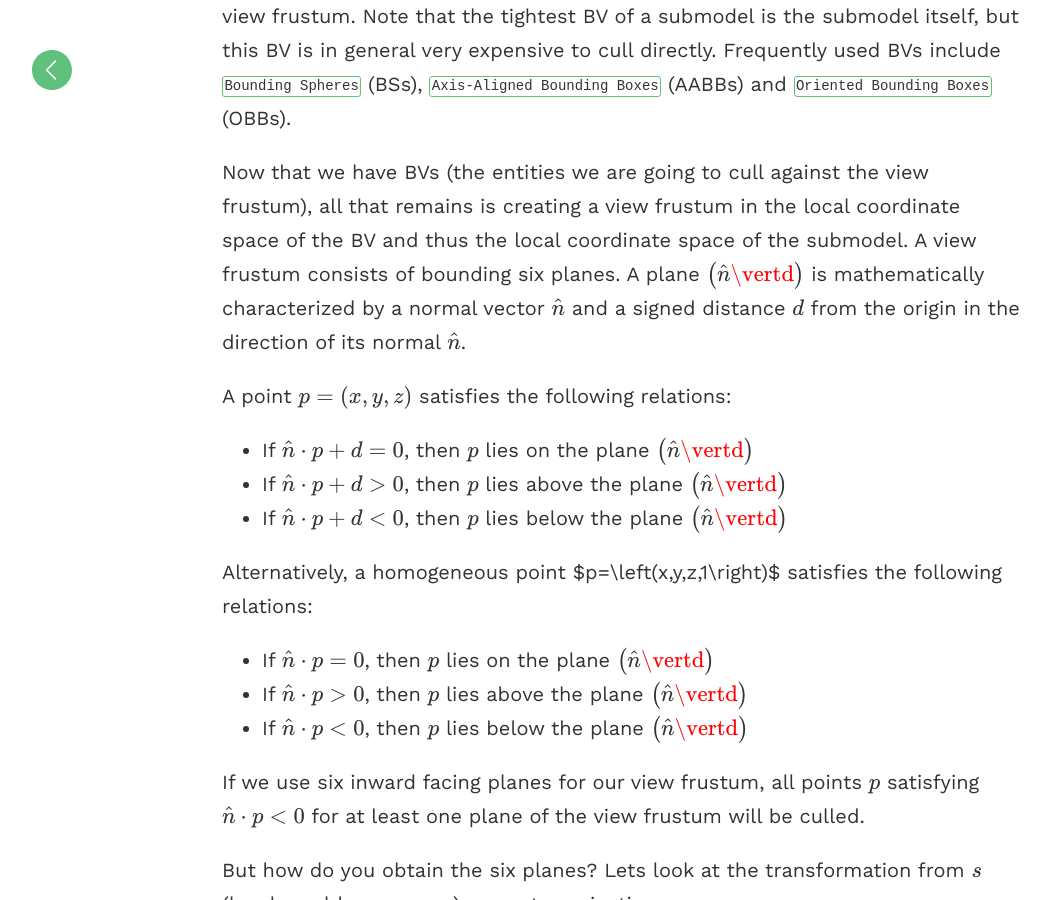
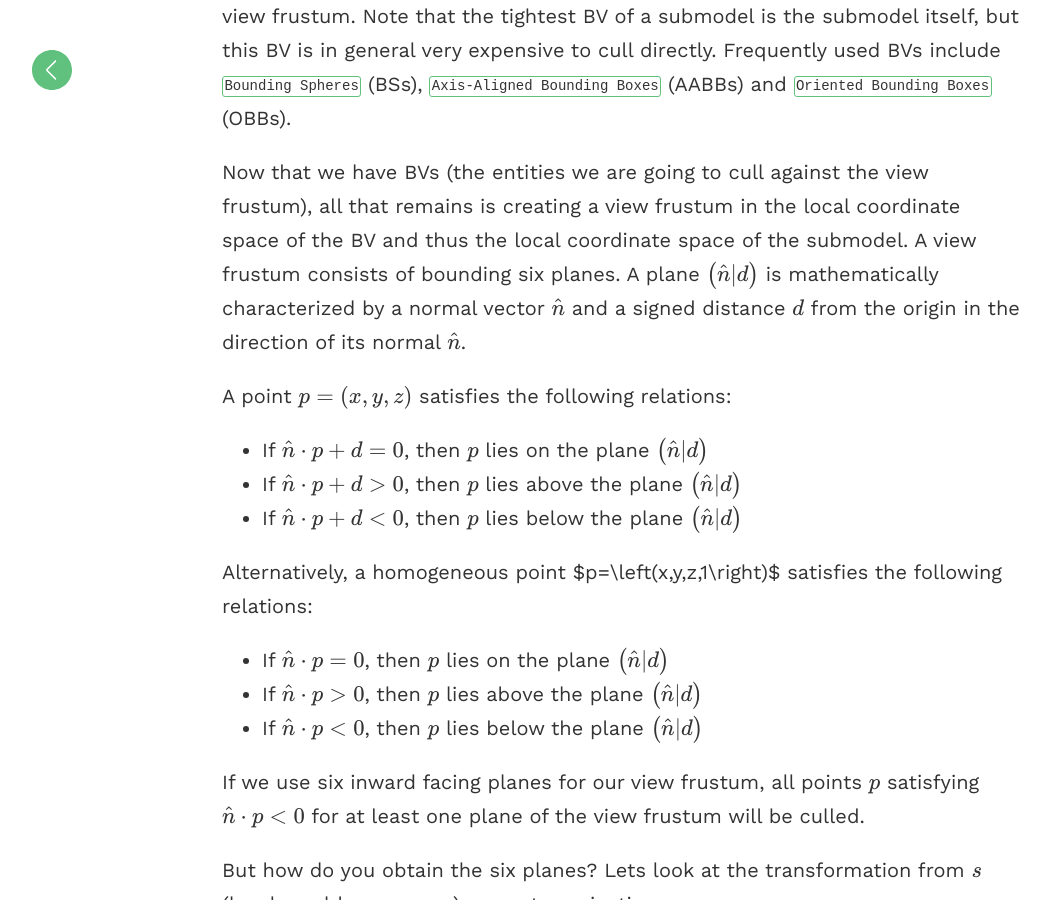
Before and after one commit to matt77hias/Blog, a Jekyll site: the page built from _posts/2017-08-24-creating-a-view-frustum.md, in a window 1280 px wide and 900 px high, scrolled down 2415 px. Shown: the whole window, without its empty margins (18-1068 px from the left). Built offline with Jekyll 4.4.1, drawn with Linux system fonts in a browser that asks for light colours; formulas are drawn with MathJax 3; comment, search, counter and statistics services are not loaded.

Commit message:
Update 2017-08-24-creating-a-view-frustum.md

```diff
--- a/_posts/2017-08-24-creating-a-view-frustum.md
+++ b/_posts/2017-08-24-creating-a-view-frustum.md
@@ -40,17 +40,17 @@ We will use the same equations to perform culling outside of the graphics pipeli
 # CPU - View Frustum Culling
 Typically, a `Bounding Volume` (BV) is associated with and expressed in the local space of each submodel. Since a submodel is completely contained in its BV, culling the BV is equivalent to culling the submodel: if the BV is completely positioned outside a view frustum, the contained submodel is also completely positioned outside that view frustum. All kinds of BVs can be used for this purpose as long as they fit the submodel tightly, and are cheap to cull against a view frustum. Note that the tightest BV of a submodel is the submodel itself, but this BV is in general very expensive to cull directly. Frequently used BVs include `Bounding Spheres` (BSs),  `Axis-Aligned Bounding Boxes` (AABBs) and `Oriented Bounding Boxes` (OBBs).
 
-Now that we have BVs (the entities we are going to cull against the view frustum), all that remains is creating a view frustum in the local coordinate space of the BV and thus the local coordinate space of the submodel. A view frustum consists of bounding six planes. A plane $$\left(\hat{n}\vertd\right)$$ is mathematically characterized by a normal vector $$\hat{n}$$ and a signed distance $$d$$ from the origin in the direction of its normal $$\hat{n}$$.
+Now that we have BVs (the entities we are going to cull against the view frustum), all that remains is creating a view frustum in the local coordinate space of the BV and thus the local coordinate space of the submodel. A view frustum consists of bounding six planes. A plane $$\left(\hat{n} \vert d\right)$$ is mathematically characterized by a normal vector $$\hat{n}$$ and a signed distance $$d$$ from the origin in the direction of its normal $$\hat{n}$$.
 
 A point $$p=\left(x,y,z\right)$$ satisfies the following relations:
-* If $$\hat{n} \cdot p + d = 0$$, then $$p$$ lies on the plane $$\left(\hat{n}\vertd\right)$$
-* If $$\hat{n} \cdot p + d \gt 0$$, then $$p$$ lies above the plane $$\left(\hat{n}\vertd\right)$$
-* If $$\hat{n} \cdot p + d \lt 0$$, then $$p$$ lies below the plane $$\left(\hat{n}\vertd\right)$$
+* If $$\hat{n} \cdot p + d = 0$$, then $$p$$ lies on the plane $$\left(\hat{n} \vert d\right)$$
+* If $$\hat{n} \cdot p + d \gt 0$$, then $$p$$ lies above the plane $$\left(\hat{n} \vert d\right)$$
+* If $$\hat{n} \cdot p + d \lt 0$$, then $$p$$ lies below the plane $$\left(\hat{n} \vert d\right)$$
 
 Alternatively, a homogeneous point $p=\left(x,y,z,1\right)$ satisfies the following relations:
-* If $$\hat{n} \cdot p = 0$$, then $$p$$ lies on the plane $$\left(\hat{n}\vertd\right)$$
-* If $$\hat{n} \cdot p \gt 0$$, then $$p$$ lies above the plane $$\left(\hat{n}\vertd\right)$$
-* If $$\hat{n} \cdot p \lt 0$$, then $$p$$ lies below the plane $$\left(\hat{n}\vertd\right)$$
+* If $$\hat{n} \cdot p = 0$$, then $$p$$ lies on the plane $$\left(\hat{n} \vert d\right)$$
+* If $$\hat{n} \cdot p \gt 0$$, then $$p$$ lies above the plane $$\left(\hat{n} \vert d\right)$$
+* If $$\hat{n} \cdot p \lt 0$$, then $$p$$ lies below the plane $$\left(\hat{n} \vert d\right)$$
 
 If we use six inward facing planes for our view frustum, all points $$p$$ satisfying $$\hat{n} \cdot p \lt 0$$ for at least one plane of the view frustum will be culled.
 
```
